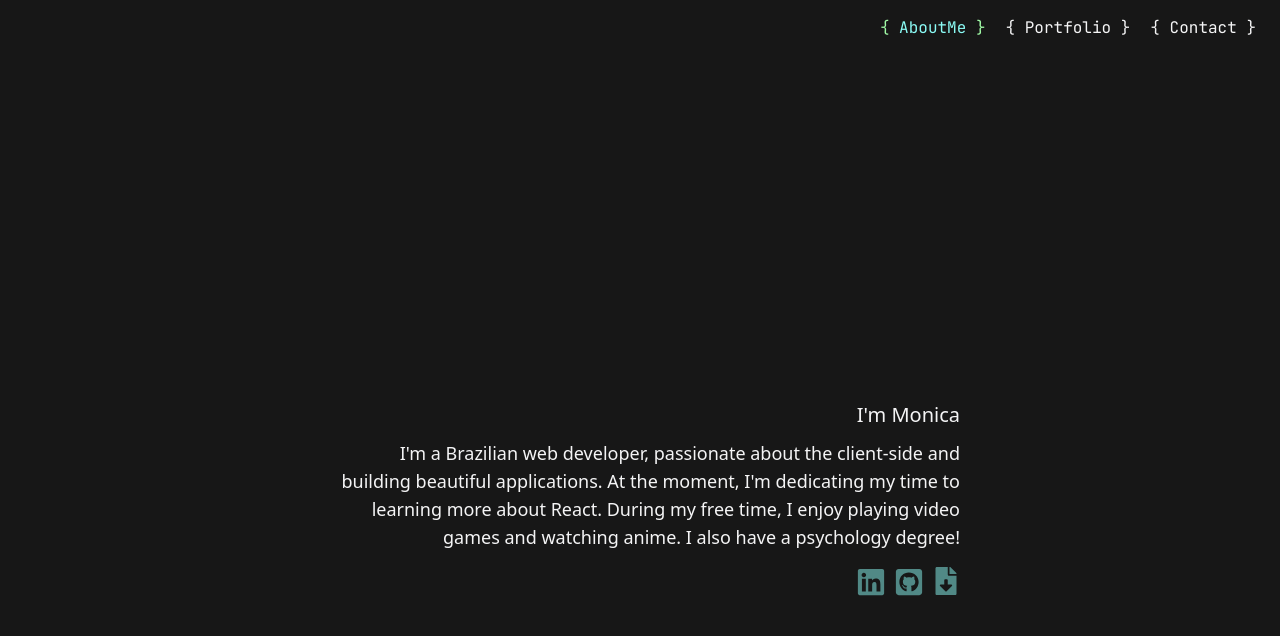
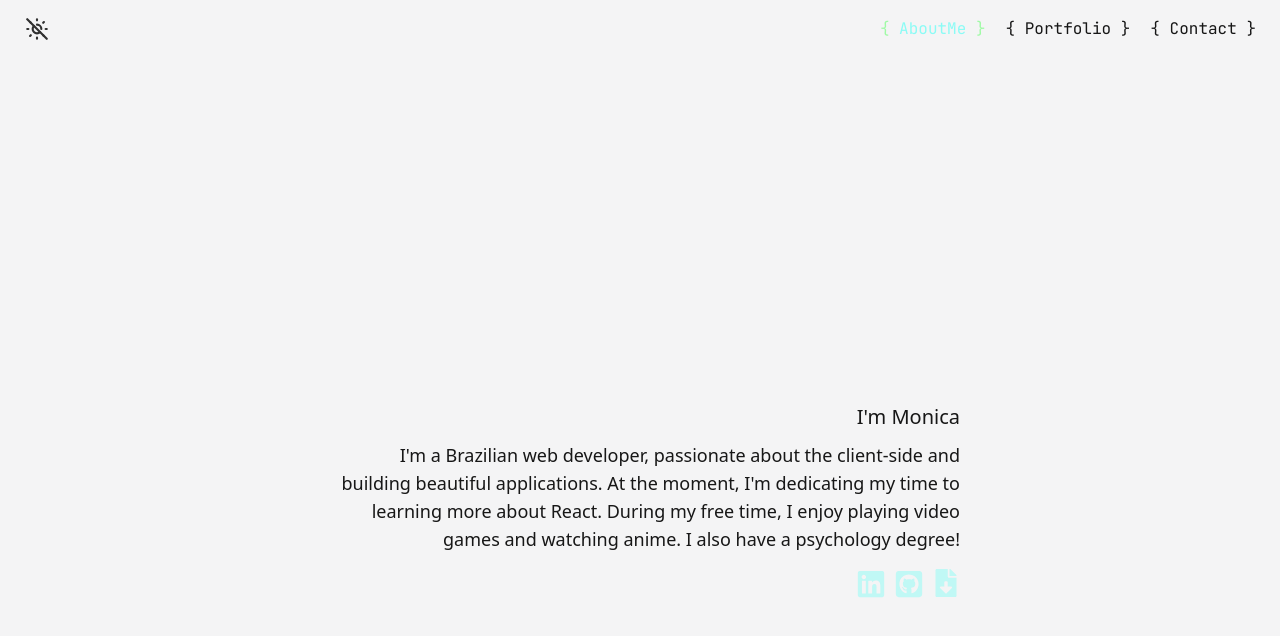
Before and after one commit to M0nicaVaz/portfolio, a React (Vite) app: page / in a window 1280 px wide. Shown: the top 636 px of the page. Built offline with nearby package versions, Linux system fonts and the light colour scheme.

Commit message:
add dark theme

```diff
--- a/index.html
+++ b/index.html
@@ -3,14 +3,15 @@
   <head>
     <link rel="preconnect" href="https://fonts.googleapis.com" />
     <link rel="preconnect" href="https://fonts.gstatic.com" crossorigin />
+
+    <meta charset="UTF-8" />
+    <link rel="icon" type="image/svg+xml" href="./src/assets/favicon.ico" />
+    <meta name="viewport" content="width=device-width, initial-scale=1.0" />
+
     <link
       href="https://fonts.googleapis.com/css2?family=JetBrains+Mono:ital,wght@0,200;0,400;0,700;1,200;1,400&display=swap"
       rel="stylesheet"
     />
-
-    <meta charset="UTF-8" />
-    <link rel="icon" type="image/svg+xml" href="./src/assets/favicon.ico" />
-    <meta name="viewport" content="width=device-width, initial-scale=1.0" />
     <title>Monica Vaz | Portfolio</title>
   </head>
   <body>
--- a/src/components/Header.jsx
+++ b/src/components/Header.jsx
@@ -1,8 +1,33 @@
 import { NavItem } from './NavItem';
+import { TbSunOff, TbSun } from 'react-icons/tb';
+import { useTheme } from '../hooks/useTheme';
 
 export function Header() {
+  const { theme, setTheme } = useTheme();
+
+  console.log(theme);
+
   return (
-    <header className="w-full flex items-center justify-end text-right py-4 px-6 bg-neutral-900">
+    <header className="w-full flex items-center justify-between text-right py-4 px-6">
+      <button>
+        {theme === 'dark' ? (
+          <TbSun
+            onClick={() => {
+              setTheme('light');
+            }}
+            size={26}
+            className="text-yellow opacity-80"
+          />
+        ) : (
+          <TbSunOff
+            onClick={() => {
+              setTheme('dark');
+            }}
+            size={26}
+            className="text-black opacity-80"
+          />
+        )}
+      </button>
       <ul className="flex flex-col gap-2 selection:bg-yellow selection:text-purple lg:flex-row lg:gap-5 ">
         <NavItem to="/" title="AboutMe" />
         <NavItem to="/portfolio" title="Portfolio" />
--- /dev/null
+++ b/src/hooks/useTheme.jsx
@@ -0,0 +1,29 @@
+import { useContext, createContext, useState, useEffect } from 'react';
+
+const ThemeContext = createContext();
+
+export function ThemeProvider({ children }) {
+  const [theme, setTheme] = useState(
+    localStorage.getItem('@theme') !== 'dark' ? 'light' : 'dark'
+  );
+
+  useEffect(() => {
+    const root = window.document.documentElement;
+
+    const previousTheme = theme === 'dark' ? 'light' : 'dark';
+
+    root.classList.remove(previousTheme);
+    root.classList.add(theme);
+    localStorage.setItem('@theme', theme);
+  }, [theme]);
+
+  return (
+    <ThemeContext.Provider value={{ theme, setTheme }}>
+      {children}
+    </ThemeContext.Provider>
+  );
+}
+
+export function useTheme() {
+  return useContext(ThemeContext);
+}
--- a/src/main.jsx
+++ b/src/main.jsx
@@ -1,11 +1,15 @@
 import React from 'react';
 import ReactDOM from 'react-dom/client';
 import './styles/global.css';
+
+import { ThemeProvider } from './hooks/useTheme';
 
 import { Routes } from './routes';
 
 ReactDOM.createRoot(document.getElementById('root')).render(
   <React.StrictMode>
-    <Routes />
+    <ThemeProvider>
+      <Routes />
+    </ThemeProvider>
   </React.StrictMode>
 );
--- a/src/styles/global.css
+++ b/src/styles/global.css
@@ -3,7 +3,7 @@
 @tailwind utilities;
 
 body {
-  @apply bg-neutral-900 text-zinc-100 h-screen overflow-x-hidden antialiased;
+  @apply dark:bg-neutral-900 dark:text-zinc-100 bg-zinc-100 text-neutral-900 h-screen overflow-x-hidden antialiased;
 }
 
 /* width */
--- a/tailwind.config.js
+++ b/tailwind.config.js
@@ -1,6 +1,7 @@
 /** @type {import('tailwindcss').Config} */
 module.exports = {
-  content: ['./src/**/*.jsx'],
+  content: ['./src/**/*.jsx', './index.html'],
+  darkMode: 'class',
   theme: {
     extend: {
       colors: {
```
